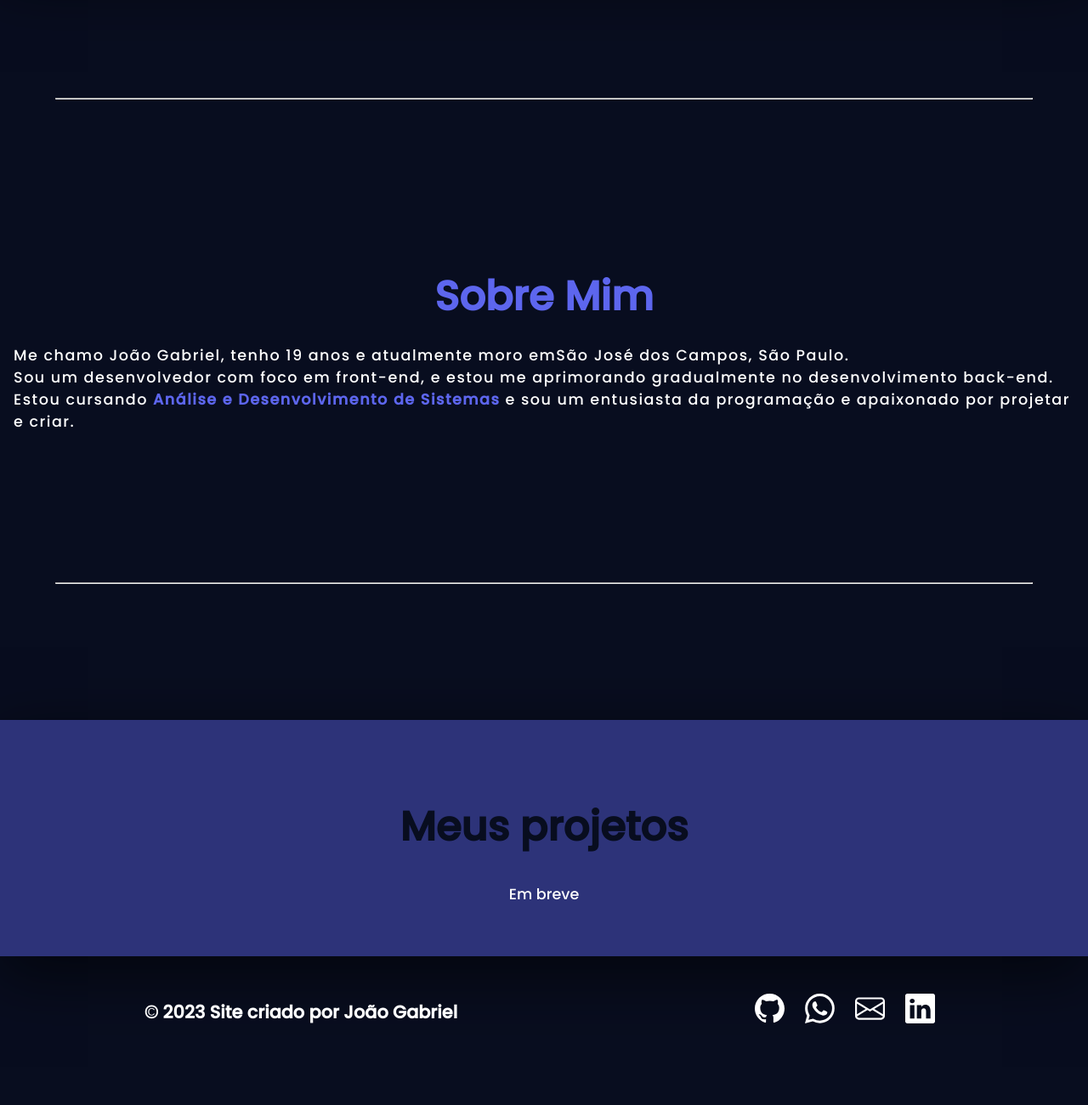
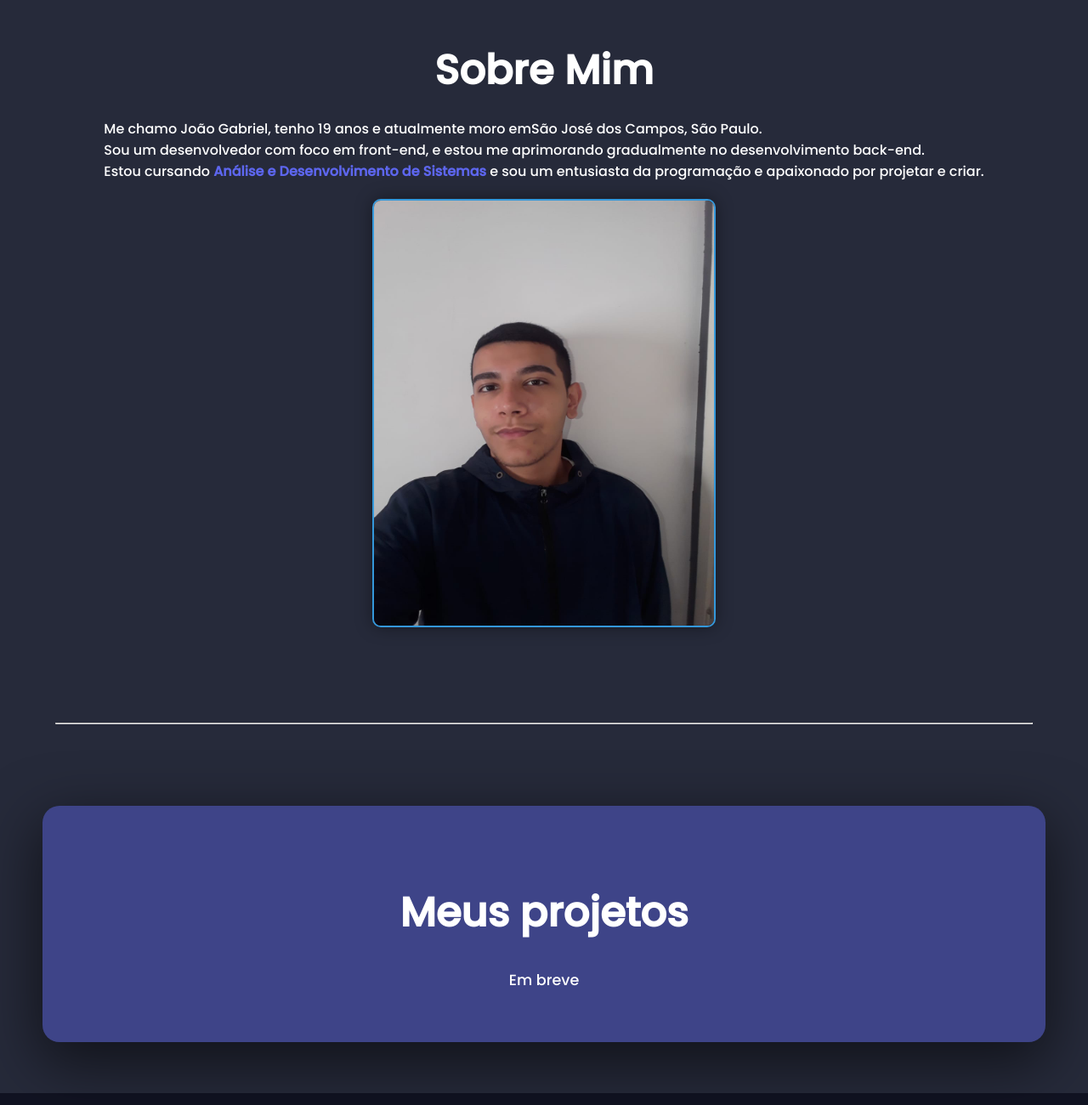
Before and after one commit to Jaoarantes/Portifolio, a plain HTML site: page index.html in a window 1280 px wide. Shown: the part 1320-2620 px from the top of the page at 85% size. Before the commit the page ends 2575 px from the top, so only its background shows below. Drawn offline with Linux system fonts and the light colour scheme.

Commit message:
02/10/23

```diff
--- a/index.html
+++ b/index.html
@@ -27,7 +27,7 @@
                 <a class="Saber-mais" href="#Sobre"><button>Saber mais</button></a>
             </div>
             <div class="box-img">
-                <img class="minha-img" src="imagens/clips a vapor (2).png" alt="">
+                <img class="minha-img" src="imagens/haze-programmer-writing-code-on-laptop-1.png" alt="minha foto">
             </div>
 
         </section>
@@ -64,9 +64,8 @@
         <hr>
         <section id="Sobre" class="Sobre">
             <h2>Sobre Mim</h2>
-            <div>
                 <p>Me chamo João Gabriel, tenho 19 anos e atualmente moro emSão José dos Campos, São Paulo. <br> Sou um desenvolvedor com foco em front-end, e estou me aprimorando gradualmente no desenvolvimento back-end. <br> Estou cursando <strong>Análise e Desenvolvimento de Sistemas</strong> e sou um entusiasta da programação e apaixonado por projetar e criar. </p>
-            </div>
+                <img src="imagens/WhatsApp Image 2023-10-02 at 09.42.12.jpeg" class="minha-foto" alt="">
         </section>
         <hr>
         <section id="Projetos" class="Projetos">
@@ -88,12 +87,7 @@
                         <path d="M13.601 2.326A7.854 7.854 0 0 0 7.994 0C3.627 0 .068 3.558.064 7.926c0 1.399.366 2.76 1.057 3.965L0 16l4.204-1.102a7.933 7.933 0 0 0 3.79.965h.004c4.368 0 7.926-3.558 7.93-7.93A7.898 7.898 0 0 0 13.6 2.326zM7.994 14.521a6.573 6.573 0 0 1-3.356-.92l-.24-.144-2.494.654.666-2.433-.156-.251a6.56 6.56 0 0 1-1.007-3.505c0-3.626 2.957-6.584 6.591-6.584a6.56 6.56 0 0 1 4.66 1.931 6.557 6.557 0 0 1 1.928 4.66c-.004 3.639-2.961 6.592-6.592 6.592zm3.615-4.934c-.197-.099-1.17-.578-1.353-.646-.182-.065-.315-.099-.445.099-.133.197-.513.646-.627.775-.114.133-.232.148-.43.05-.197-.1-.836-.308-1.592-.985-.59-.525-.985-1.175-1.103-1.372-.114-.198-.011-.304.088-.403.087-.088.197-.232.296-.346.1-.114.133-.198.198-.33.065-.134.034-.248-.015-.347-.05-.099-.445-1.076-.612-1.47-.16-.389-.323-.335-.445-.34-.114-.007-.247-.007-.38-.007a.729.729 0 0 0-.529.247c-.182.198-.691.677-.691 1.654 0 .977.71 1.916.81 2.049.098.133 1.394 2.132 3.383 2.992.47.205.84.326 1.129.418.475.152.904.129 1.246.08.38-.058 1.171-.48 1.338-.943.164-.464.164-.86.114-.943-.049-.084-.182-.133-.38-.232z"/>
                       </svg>
                  </a>
-                  <a href="" class="icone_email">
-                      <svg xmlns="http://www.w3.org/2000/svg" width="35" height="35" fill="currentColor" class="bi-envelope" viewBox="0 0 16 16">
-                        <path d="M0 4a2 2 0 0 1 2-2h12a2 2 0 0 1 2 2v8a2 2 0 0 1-2 2H2a2 2 0 0 1-2-2V4Zm2-1a1 1 0 0 0-1 1v.217l7 4.2 7-4.2V4a1 1 0 0 0-1-1H2Zm13 2.383-4.708 2.825L15 11.105V5.383Zm-.034 6.876-5.64-3.471L8 9.583l-1.326-.795-5.64 3.47A1 1 0 0 0 2 13h12a1 1 0 0 0 .966-.741ZM1 11.105l4.708-2.897L1 5.383v5.722Z"/>
-                      </svg>
-                  </a>
-                  <a href="" class="icone_linkedin">
+                  <a href="https://www.linkedin.com/in/joão-gabriel-arantes-87a686267/" class="icone_linkedin" target="_blank">
                       <svg xmlns="http://www.w3.org/2000/svg" width="35" height="35" fill="currentColor" class="bi-linkedin" viewBox="0 0 16 16">
                         <path d="M0 1.146C0 .513.526 0 1.175 0h13.65C15.474 0 16 .513 16 1.146v13.708c0 .633-.526 1.146-1.175 1.146H1.175C.526 16 0 15.487 0 14.854V1.146zm4.943 12.248V6.169H2.542v7.225h2.401zm-1.2-8.212c.837 0 1.358-.554 1.358-1.248-.015-.709-.52-1.248-1.342-1.248-.822 0-1.359.54-1.359 1.248 0 .694.521 1.248 1.327 1.248h.016zm4.908 8.212V9.359c0-.216.016-.432.08-.586.173-.431.568-.878 1.232-.878.869 0 1.216.662 1.216 1.634v3.865h2.401V9.25c0-2.22-1.184-3.252-2.764-3.252-1.274 0-1.845.7-2.165 1.193v.025h-.016a5.54 5.54 0 0 1 .016-.025V6.169h-2.4c.03.678 0 7.225 0 7.225h2.4z"/>
                       </svg>
@@ -101,5 +95,7 @@
         </div>
     </footer>
 
+    <script src="index.js"></script>
+    <script src="https://kit.fontawesome.com/998c60ef77.js" crossorigin="anonymous"></script>
 </body>
 </html>
--- a/style.css
+++ b/style.css
@@ -4,8 +4,8 @@
 
 :root{
     --cor00: #ffffff;
-    --cor01: #080D1F;
-    --cor02: #01010e55;
+    --cor01: #080d1fe0;
+    --cor02: #01010e8a;
     --cor03: #5D66EE;
     --cor04: #1523EB;
     --cor05: #111CB8;
@@ -22,6 +22,7 @@ body{
     color: var(--cor00);
 }
 
+
 strong{
     color: var(--cor03);
 }
@@ -34,7 +35,7 @@ header{
     flex-wrap: wrap;
     justify-content: space-around;
     align-items: center;
-    height: 110px;
+    height: 100px;
 }
 
 header > nav > a{
@@ -75,7 +76,7 @@ nav > a:hover{
 main{
     display: flex;
     flex-direction: column;
-    gap: 10rem;
+    gap: 6rem;
 }
 
 section{
@@ -123,8 +124,9 @@ button:hover{
 
 .minha-img{
     width: 400px;
-    height: 450px;
+    height: 400px;
     border-radius: 50%;
+    margin-top: 50px;
 }
 
 .Experiência{
@@ -134,6 +136,9 @@ button:hover{
     flex-wrap: wrap;
     align-items: center;
     box-shadow: rgba(0, 0, 0, 0.56) 0px 22px 70px 4px;
+    margin-left: 50px;
+    margin-right: 50px;
+    border-radius: 20px;
 }
 
 .Experiência > div{
@@ -143,7 +148,7 @@ button:hover{
 
 .title{
     font-size: 3em;
-    color: var(--cor01);
+    color: #fff;
     font-weight: bolder;
     cursor: pointer;
 }
@@ -166,6 +171,11 @@ button:hover{
     align-items: center;
     justify-content: center;
     cursor: pointer;
+    transition: transform 0.5s ease;
+}
+
+.html:hover{
+    transform: scale(1.2);
 }
 
 .css{
@@ -179,6 +189,12 @@ button:hover{
     align-items: center;
     justify-content: center;
     cursor: pointer;
+    transition: transform 0.5s ease;
+}
+
+
+.css:hover{
+    transform: scale(1.2);
 }
 
 .js{
@@ -192,6 +208,12 @@ button:hover{
     align-items: center;
     justify-content: center;
     cursor: pointer;
+    transition: transform 0.5s ease;
+}
+
+
+.js:hover{
+    transform: scale(1.2);
 }
 
 .mysql{
@@ -205,6 +227,12 @@ button:hover{
     align-items: center;
     justify-content: center;
     cursor: pointer;
+    transition: transform 0.5s ease;
+}
+
+
+.mysql:hover{
+    transform: scale(1.2);
 }
 
 .html > p{
@@ -232,7 +260,7 @@ button:hover{
 
 .Sobre > h2{
     font-size: 3em;
-    color: #5D66EE;
+    color: #fff;
     padding: 20px;
 }
 
@@ -243,6 +271,17 @@ button:hover{
     letter-spacing: 1.5px;
 }
 
+.minha-foto{
+    width:400px;
+    height: 500px;
+    margin-top: 20px;
+    border-radius: 5%;
+    border: 2px solid #3498db;
+    border-radius: 10px;
+    box-shadow: 0px 0px 20px rgba(0, 0, 0, 0.4);
+}
+
+
 .Projetos{
     background-color: #5d67ee6e;
     display: flex;
@@ -251,10 +290,14 @@ button:hover{
     align-items: center;
     padding: 60px;
     box-shadow: rgba(0, 0, 0, 0.56) 0px 22px 70px 4px;
+    margin-left: 50px;
+    margin-right: 50px;
+    border-radius: 20px;
+    margin-bottom: 60px;
 }
 
 .Projetos > h2{
-    color: var(--cor01);
+    color: #fff;
     padding: 30px;
     font-size: 3em;
 }
@@ -273,7 +316,7 @@ button:hover{
 
 footer{
     height: 130px;
-    background-color: var(--cor01);
+    background-color: var(--cor02);
     display: flex;
     flex-flow: row wrap;
     justify-content: space-around;
@@ -296,6 +339,7 @@ footer > p{
 .icones_redes > a > svg:hover{
     color: var(--cor04);
     text-decoration: none;
+    transition:  0.5s;
 }
 
 .icone_github,.icone_wpp,.icone_email,.icone_linkedin{
```
Also changed, not shown: imagens/WhatsApp Image 2023-09-29 at 12.23.24.jpeg (deleted), imagens/WhatsApp Image 2023-09-29 at 12.23.49.jpeg (deleted), imagens/WhatsApp Image 2023-10-02 at 09.42.12.jpeg (added), imagens/brasil.png (deleted), imagens/clips a vapor (2).png (deleted), imagens/espanha.png (deleted), imagens/estados-unidos.png (deleted), imagens/haze-programmer-writing-code-on-laptop-1.png (added).
